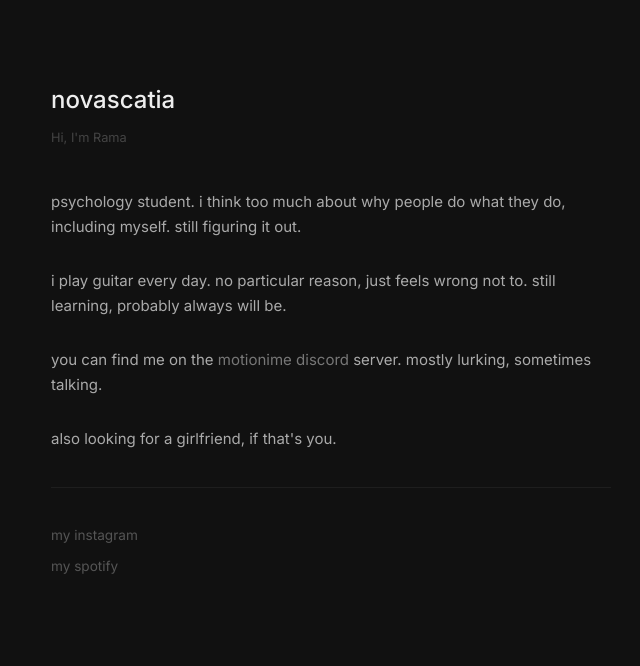
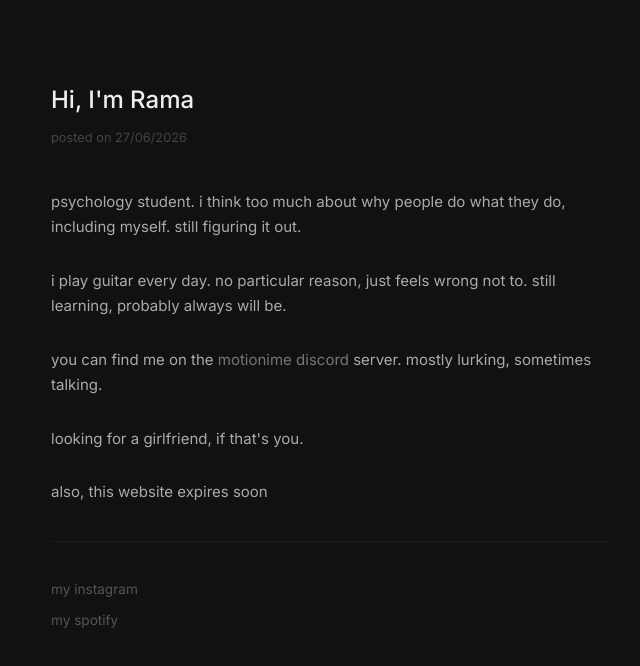
Before and after one commit to novascatia/whatimabouttosay, a website: page index.html in a window 1280 px wide. Shown: the whole page, without its empty margins (309-949 px from the left). Drawn offline with Linux system fonts and the light colour scheme.

Commit message:
Update index.html

```diff
--- a/index.html
+++ b/index.html
@@ -56,12 +56,13 @@
 </head>
 <body>
   <div class="container">
-    <h1>novascatia</h1>
-    <div class="url">Hi, I'm Rama</div>
+    <h1>Hi, I'm Rama</h1>
+    <div class="url">posted on 27/06/2026</div>
     <p>psychology student. i think too much about why people do what they do, including myself. still figuring it out.</p>
     <p>i play guitar every day. no particular reason, just feels wrong not to. still learning, probably always will be.</p>
     <p>you can find me on the <a href="https://discord.gg/motionime" target="_blank">motionime discord</a> server. mostly lurking, sometimes talking.</p>
-    <p>also looking for a girlfriend, if that's you.</p>
+    <p>looking for a girlfriend, if that's you.</p>
+    <p>also, this website expires soon</p>
     <hr />
     <div class="links">
       <a href="https://instagram.com/dkramaaaa" target="_blank">my instagram</a>
```
